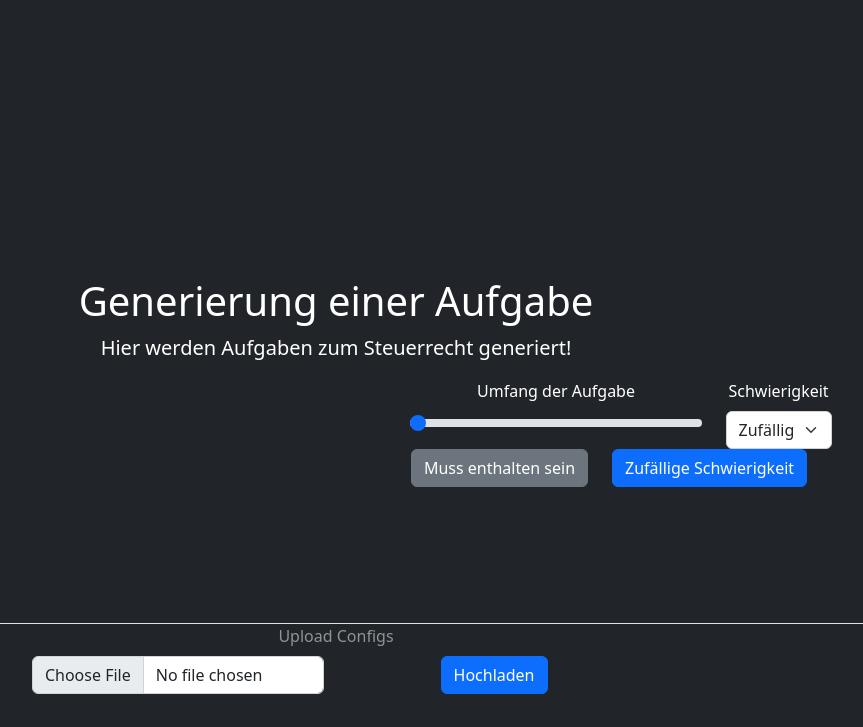
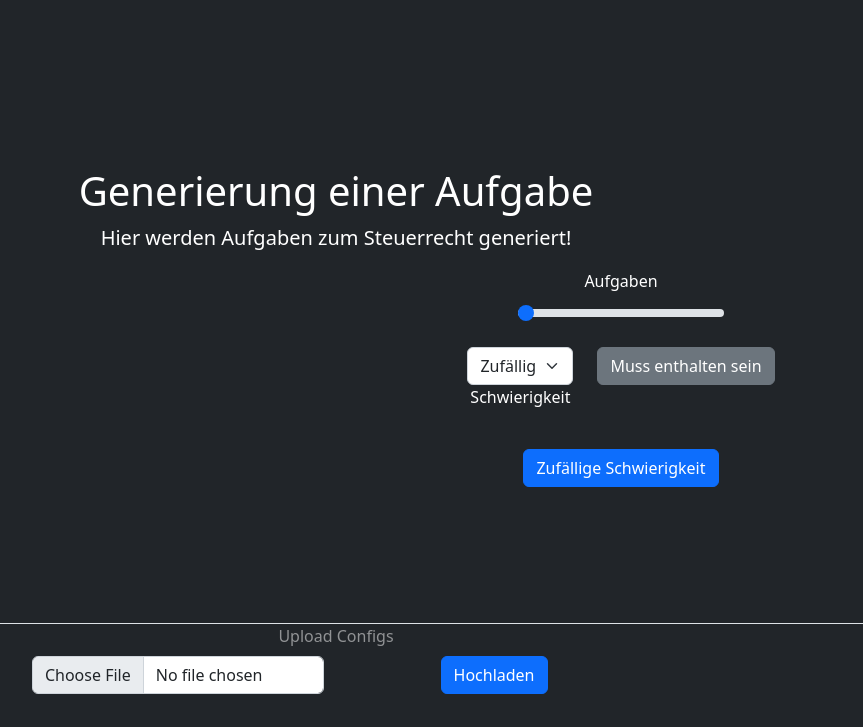
Before and after one commit to EdLaser/aladin-rdk, a Python web app: template code/recht/templates/index.html in a window 1280 px wide. Shown: the part 50-777 px from the top of the page, without its empty margins (304-1167 px from the left). Run offline with Jinja, Linux system fonts and the light colour scheme; the template is opened without the code that fills it, so the values that code supplies are empty.

Commit message:
realligned content

```diff
--- a/code/recht/templates/costumize_task.html
+++ b/code/recht/templates/costumize_task.html
@@ -1,38 +1,36 @@
 <form action="" method="post">
     <div class="row mb-3 justify-content-center">
         <div class="col-auto">
-            <label for="amountTasks" class="form-label" id="labelForSlider">Umfang der Aufgabe</label>
-            <input type="range" min="1" max={{ all_cases_to_choose| length }} step="1" name="amount"
-                id="amountTasks" class="form-range" oninput="showValueOfSlider(this.value)">
+            <label for="amountTasks" class="form-label" id="labelForSlider"> Aufgaben</label>
+            <input type="range" min="1" max={{ all_cases_to_choose| length }} step="1" name="amount" id="amountTasks"
+                class="form-range" oninput="showValueOfSlider(this.value)">
         </div>
+    </div>
+    <div class="row mb-3 justify-content-center">
         <div class="col-auto">
-            <label for="selectDif" class="form-label">Schwierigkeit</label>
-            <select class="form-select" aria-label="Schwierigkeit auswählen" name="difficulty"
-                id="selectDif">
+            <select class="form-select" aria-label="Schwierigkeit auswählen" name="difficulty" id="selectDif">
                 <option selected value="0">Zufällig</option>
                 <option value="1">Leicht</option>
                 <option value="2">Mittel</option>
                 <option value="3">Schwer</option>
             </select>
+            <label for="selectDif" class="form-label">Schwierigkeit</label>
         </div>
         <div class="col-auto">
-            <button class="btn btn-secondary" type="button" data-bs-toggle="collapse"
-                data-bs-target="#neededSelect" aria-expanded="false" aria-controls="neededSelect">
+            <button class="btn btn-secondary" type="button" data-bs-toggle="collapse" data-bs-target="#neededSelect"
+                aria-expanded="false" aria-controls="neededSelect">
                 Muss enthalten sein
             </button>
         </div>
-        <div class="col-auto">
-            <button type="submit" value="generate" id="generateBtn"
-                class="btn btn-primary float-right">Zufällige Schwierigkeit</button>
-        </div>
-        <div class="col-auto">
-            <div class="collapse" id="neededSelect">
-                <div class="row">
+    </div>
+    <div class="row mb-3 justify-content-start">
+        <div class="collapse" id="neededSelect">
+            <div class="col-auto">
+                <div class="row row-cols-auto">
                     {% for key in all_cases_to_choose.keys() %}
                     <div class="col">
                         <div class="form-check form-check-inline">
-                            <input class="form-check-input" name="needed" type="checkbox" value={{ key
-                                }} id={{ key }}>
+                            <input class="form-check-input" name="needed" type="checkbox" value={{ key }} id={{ key }}>
                             <label class="form-check-label" for={{ key }}>
                                 {{ key }}
                             </label>
@@ -43,4 +41,10 @@
             </div>
         </div>
     </div>
+    <div class="row mb-3 justify-content-center">
+        <div class="col-auto">
+            <button type="submit" value="generate" id="generateBtn" class="btn btn-primary float-right">Zufällige
+                Schwierigkeit</button>
+        </div>
+    </div>
 </form>
```
